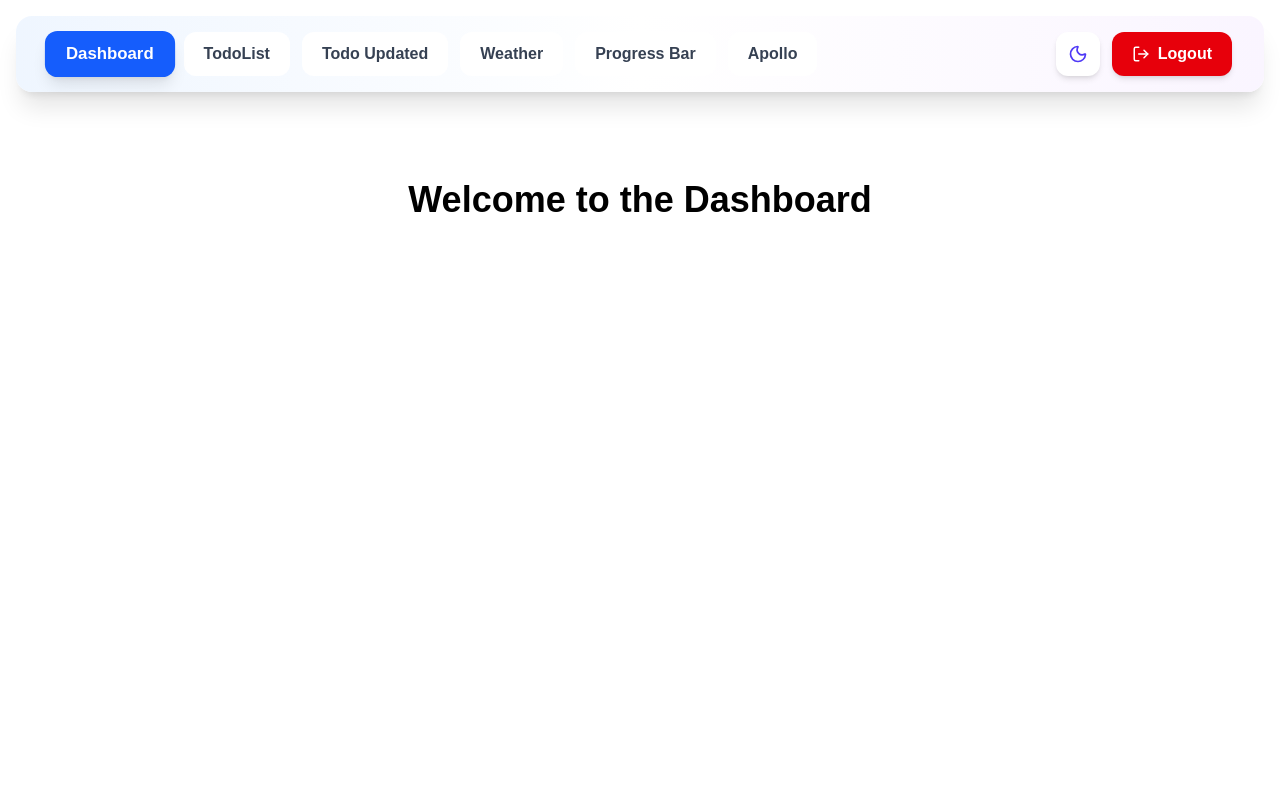
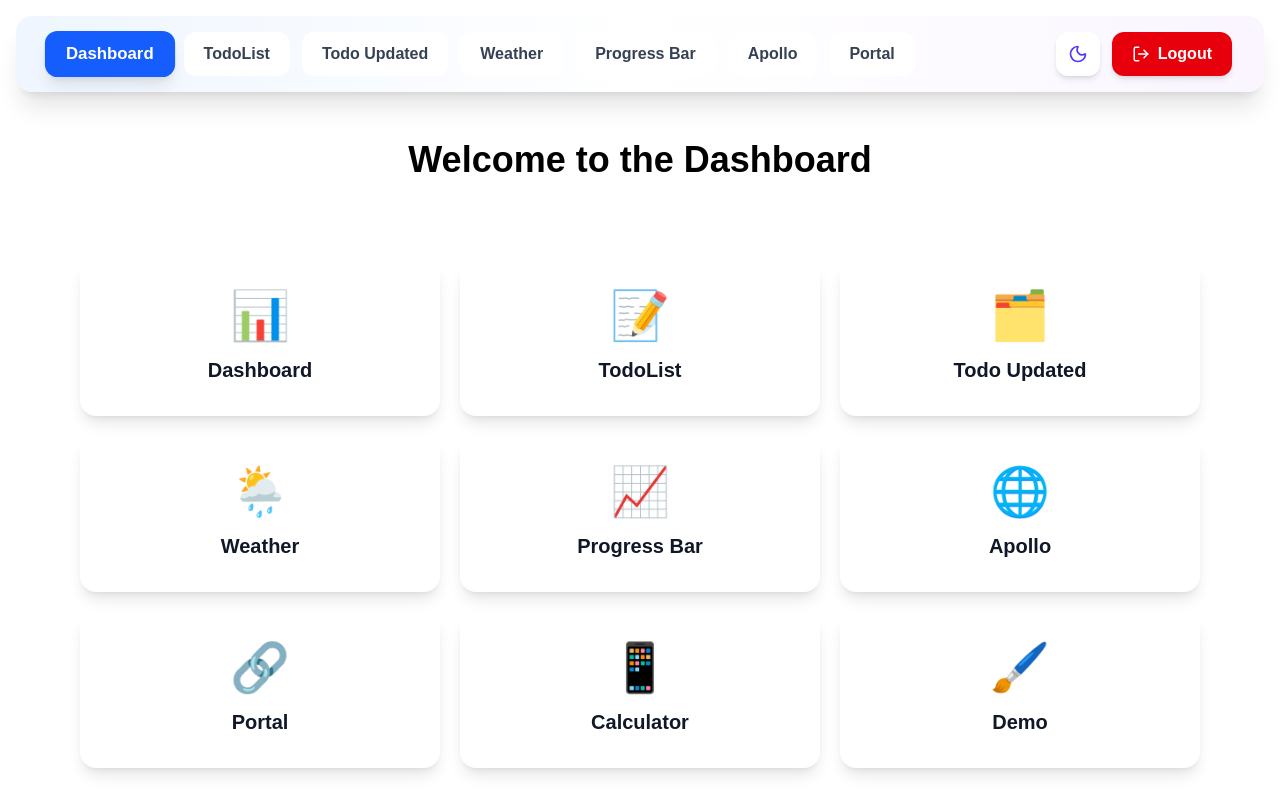
Before and after one commit to umarnaxir/Practice-react, a Next.js app: page /post-login/dashboard in a window 1280 px wide. Built offline with nearby package versions, Linux system fonts and the light colour scheme; sample sign-in values are in the browser's storage.

Commit message:
Dashboard added

```diff
--- a/app/components/Header.jsx
+++ b/app/components/Header.jsx
@@ -22,6 +22,7 @@ export default function Header() {
     { name: "Weather", path: "post-login/weather" },
     { name: "Progress Bar", path: "post-login/progressBar" },
     { name: "Apollo", path: "post-login/apollo" },
+    { name: "Portal", path: "post-login/portal" },
   ];
 
   return (
--- /dev/null
+++ b/app/components/PortalRoot.jsx
@@ -0,0 +1,28 @@
+"use client";
+import { useEffect, useState } from "react";
+import { createPortal } from "react-dom";
+
+export default function PortalRoot({ children }) {
+  const [mounted, setMounted] = useState(false);
+  const [portalNode, setPortalNode] = useState(null);
+
+  useEffect(() => {
+    let node = document.getElementById("portal-root");
+    if (!node) {
+      node = document.createElement("div");
+      node.id = "portal-root";
+      document.body.appendChild(node);
+    }
+    setPortalNode(node);
+    setMounted(true);
+
+    return () => {
+      if (node && node.parentNode) {
+        node.parentNode.removeChild(node);
+      }
+    };
+  }, []);
+
+  if (!mounted || !portalNode) return null;
+  return createPortal(children, portalNode);
+}
--- a/app/layout.js
+++ b/app/layout.js
@@ -1,6 +1,7 @@
 import { Geist, Geist_Mono } from "next/font/google";
 import "./globals.css";
 import { ThemeProvider } from "../app/context/ThemeContext";
+import PortalRoot from "./components/PortalRoot";
 
 const geistSans = Geist({
   variable: "--font-geist-sans",
@@ -23,6 +24,7 @@ export default function RootLayout({ children }) {
       <body className={`${geistSans.variable} ${geistMono.variable} antialiased`}>
         <ThemeProvider>
           {children}
+          <PortalRoot />
         </ThemeProvider>
       </body>
     </html>
--- a/app/post-login/dashboard/components/DashboardPage.jsx
+++ b/app/post-login/dashboard/components/DashboardPage.jsx
@@ -2,6 +2,8 @@
 import React, { useEffect } from "react";
 import { redirect } from "next/navigation";
 import { useTheme } from "../../../context/ThemeContext";
+import Link from "next/link";
+import { Sun, Moon } from "lucide-react";
 
 function DashboardPage() {
   const { theme } = useTheme();
@@ -11,18 +13,47 @@ function DashboardPage() {
     if (value !== "true") redirect("/");
   }, []);
 
+  const navItems = [
+    { name: "Dashboard", path: "post-login/dashboard", icon: "📊" },
+    { name: "TodoList", path: "post-login/todo", icon: "📝" },
+    { name: "Todo Updated", path: "post-login/todolist", icon: "🗂️" },
+    { name: "Weather", path: "post-login/weather", icon: "🌦️" },
+    { name: "Progress Bar", path: "post-login/progressBar", icon: "📈" },
+    { name: "Apollo", path: "post-login/apollo", icon: "🌐" },
+    { name: "Portal", path: "post-login/portal", icon: "🔗" },
+    { name: "Calculator", path: "/calculator", icon: "📱" },
+    { name: "Demo", path: "demo", icon: "🖌️" },
+
+  ];
+
   return (
     <div
-      className={`min-h-screen pt-25 relative p-6 transition-all duration-300 ${
+      className={`min-h-screen pt-15 p-6 transition-all duration-300 ${
         theme === "dark" ? "bg-black text-white" : "bg-white text-black"
       }`}
     >
-
-
       {/* Heading */}
-      <h1 className="text-4xl font-bold mt-20 text-center">
+      <h1 className="text-4xl font-bold py-20 text-center">
         Welcome to the Dashboard
       </h1>
+
+      {/* Cards Grid */}
+      <div className="grid grid-cols-1 sm:grid-cols-3 md:grid-cols-3 lg:grid-cols-3 gap-5 mx-6 px-8">
+        {navItems.map((item) => (
+          <Link key={item.path} href={`/${item.path}`}>
+            <div
+              className={`flex flex-col items-center justify-center p-8 rounded-2xl shadow-lg cursor-pointer transition-all duration-300 hover:scale-105 ${
+                theme === "dark"
+                  ? "bg-gray-800 text-white hover:bg-blue-500"
+                  : "bg-white text-gray-900 hover:bg-blue-500"
+              }`}
+            >
+              <span className="text-5xl mb-4">{item.icon}</span>
+              <h2 className="text-xl font-semibold">{item.name}</h2>
+            </div>
+          </Link>
+        ))}
+      </div>
     </div>
   );
 }
--- /dev/null
+++ b/app/post-login/portal/components/AutoProgress.jsx
@@ -0,0 +1,33 @@
+"use client";
+import { useState, useEffect } from "react";
+
+export default function AutoProgress() {
+  const [progress, setProgress] = useState(0);
+
+  useEffect(() => {
+    let startTime = Date.now();
+    const duration = 3000;
+    const timer = setInterval(() => {
+      const elapsed = Date.now() - startTime;
+      const percentage = Math.min((elapsed / duration) * 100, 100);
+      setProgress(percentage);
+
+      if (percentage === 100) clearInterval(timer);
+    }, 100);
+
+    return () => clearInterval(timer);
+  }, []);
+
+  return (
+    <div className="w-full">
+      <p className="mb-2 text-gray-700">Loading...</p>
+      <div className="w-full bg-gray-300 h-3 rounded-full overflow-hidden">
+        <div
+          className="bg-blue-600 h-3 transition-all duration-100 ease-linear"
+          style={{ width: `${progress}%` }}
+        ></div>
+      </div>
+      <p className="text-sm mt-1">{Math.round(progress)}%</p>
+    </div>
+  );
+}
--- /dev/null
+++ b/app/post-login/portal/components/Modal.jsx
@@ -0,0 +1,27 @@
+"use client";
+import React from "react";
+import PortalRoot from "../../../components/PortalRoot";
+
+export default function Modal({ open, onClose, children }) {
+  if (!open) return null;
+
+  return (
+    <PortalRoot>
+      <div className="fixed inset-0 z-50 flex items-center justify-center">
+        <div
+          className="absolute inset-0 bg-black/50"
+          onClick={onClose}
+        />
+        <div className="relative z-10 bg-white rounded-lg shadow-lg p-16 w-100 text-center">
+          {children}
+          <button
+            onClick={onClose}
+            className="mt-4 px-8 py-2 bg-blue-600 text-white rounded hover:bg-blue-700"
+          >
+            Close
+          </button>
+        </div>
+      </div>
+    </PortalRoot>
+  );
+}
--- /dev/null
+++ b/app/post-login/portal/components/Portal.jsx
@@ -0,0 +1,24 @@
+"use client";
+import { useState } from "react";
+import Modal from "./Modal";
+import AutoProgress from "./AutoProgress";
+
+export default function Page() {
+  const [open, setOpen] = useState(false);
+
+  return (
+    <div className="flex flex-col items-center justify-center min-h-screen gap-6">
+      <h1 className="text-3xl font-semibold">React Portal Modal Example</h1>
+      <button
+        onClick={() => setOpen(true)}
+        className="px-8 py-3 bg-blue-600 text-white rounded-xl hover:bg-blue-700"
+      >
+        Open Portal
+      </button>
+
+      <Modal open={open} onClose={() => setOpen(false)}>
+        <AutoProgress />
+      </Modal>
+    </div>
+  );
+}
--- /dev/null
+++ b/app/post-login/portal/page.jsx
@@ -0,0 +1,10 @@
+import React from "react";
+import Portal from "./components/Portal";
+
+export default function PortalRoot() {
+  return (
+    <div >
+       <Portal/>
+    </div>
+  );
+}
```
